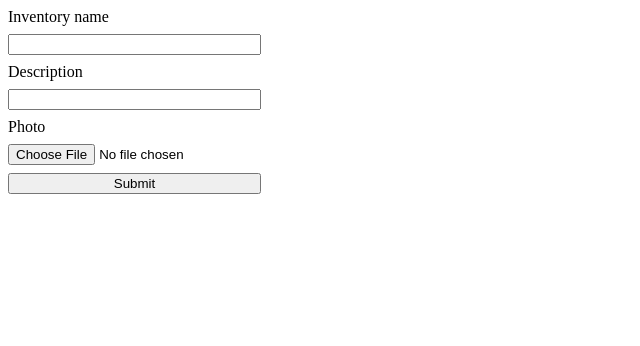
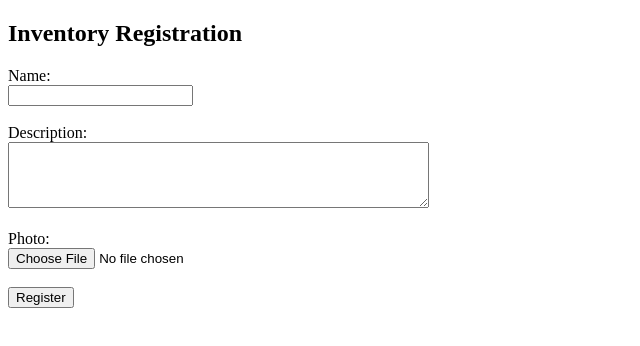
Before and after one commit to kanijr/backend-course-2025-6, a website: page public/RegisterForm.html in a window 1280 px wide. Shown: the whole page, without its empty margins (0-640 px from the left). Drawn offline with Linux system fonts and the light colour scheme.

Commit message:
Update html forms

```diff
--- a/public/RegisterForm.html
+++ b/public/RegisterForm.html
@@ -1,24 +1,31 @@
 <!DOCTYPE html>
-<html lang="en">
-  <head>
-    <meta charset="UTF-8" />
-    <meta name="viewport" content="width=device-width, initial-scale=1.0" />
-    <title>Register inventory</title>
-  </head>
+<html>
   <body>
-    <form
-      action="/register"
-      method="POST"
-      enctype="multipart/form-data"
-      style="display: grid; width: 200px; gap: 8px"
-    >
-      <label for="inventory_name">Inventory name</label>
-      <input type="text" name="inventory_name" />
-      <label for="description">Description</label>
-      <input type="text" name="description" />
-      <label for="photo">Photo</label>
-      <input type="file" name="photo" accept="image/jpeg" />
-      <input type="submit" />
+    <h2>Inventory Registration</h2>
+
+    <form method="post" action="/register" enctype="multipart/form-data">
+      <label for="note_name_input">Name:</label><br />
+      <input
+        type="text"
+        id="inventory_name"
+        name="inventory_name"
+      /><br /><br />
+      <label for="note_input">Description:</label><br />
+      <textarea
+        id="description"
+        name="description"
+        rows="4"
+        cols="50"
+      ></textarea
+      ><br /><br />
+      <label for="photo">Photo:</label><br />
+      <input
+        type="file"
+        id="photo"
+        name="photo"
+        accept="image/jpeg"
+      /><br /><br />
+      <button type="submit">Register</button>
     </form>
   </body>
 </html>
```
Also changed, not shown: main.js (+16 -6 lines), public/SearchForm.html (+8 -20 lines).
